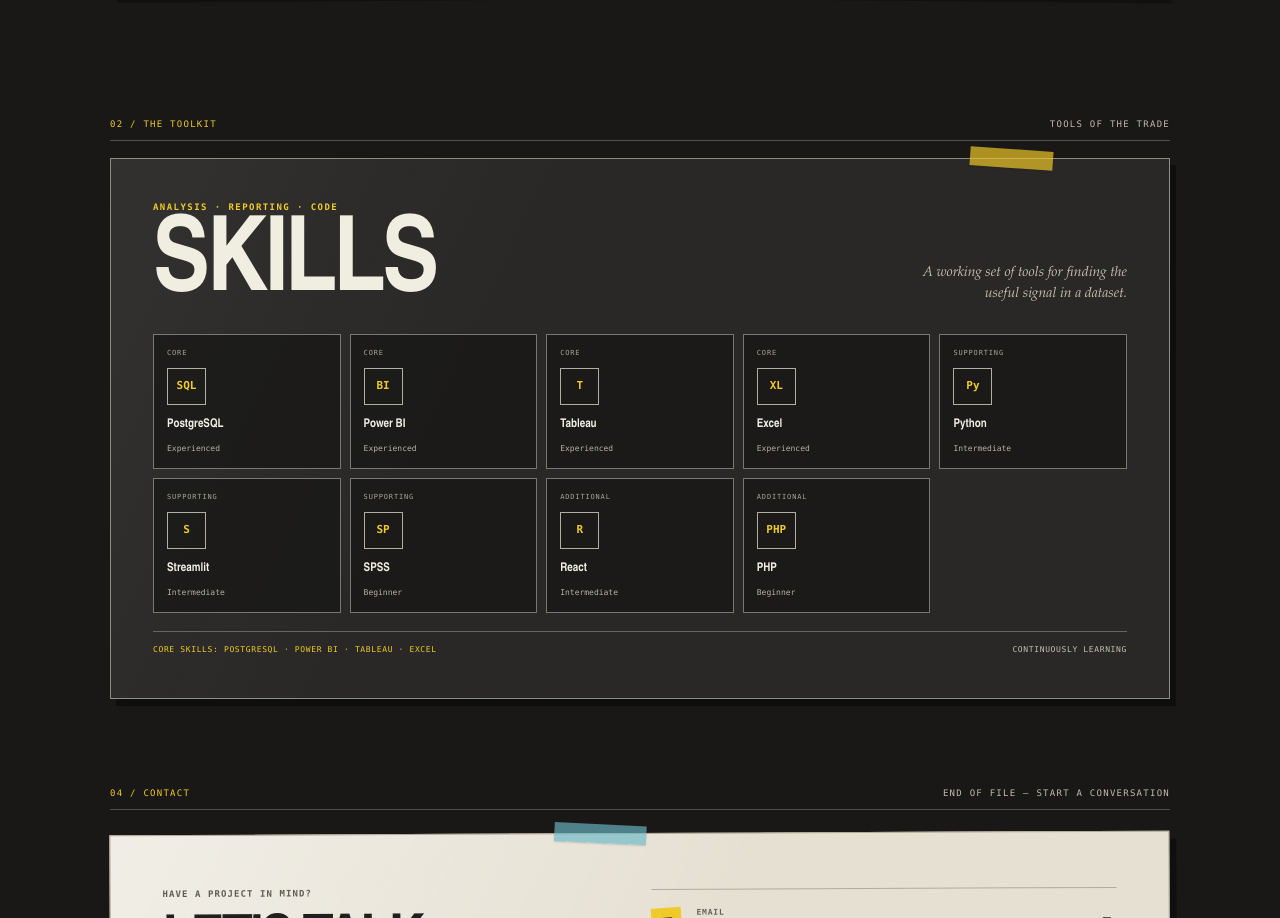
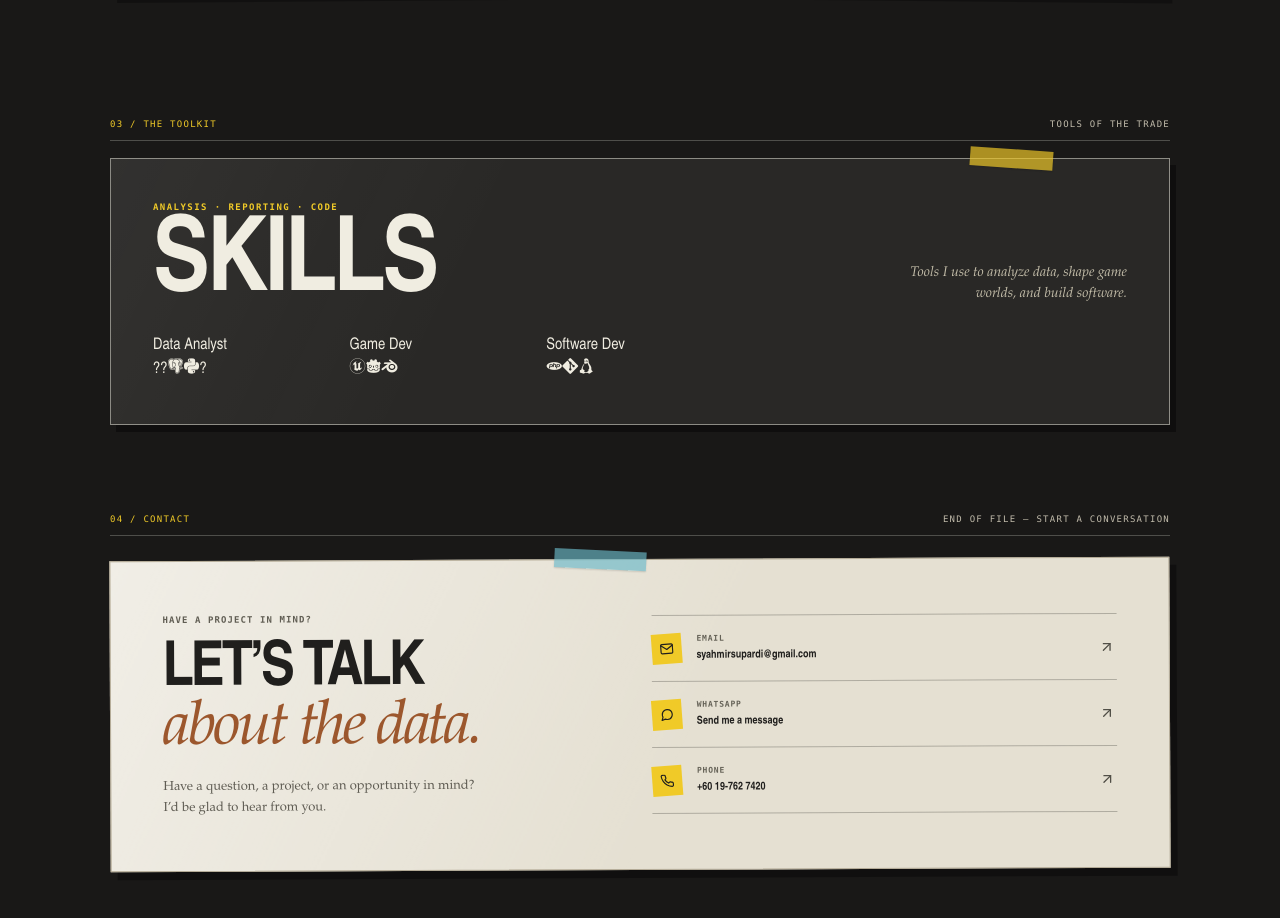
Before and after one commit to SyahmirSupardi/portfolio, a React (Vite) app: page / in a window 1280 px wide. Shown: the part 2236-3154 px from the top of the page. Built offline with nearby package versions, Linux system fonts and the light colour scheme.

Commit message:
Add grouped skill icon stacks

```diff
--- a/src/components/Experience.tsx
+++ b/src/components/Experience.tsx
@@ -1,20 +1,43 @@
-const skills = [
-  { abbreviation: 'SQL', name: 'PostgreSQL', level: 'Experienced', group: 'CORE' },
-  { abbreviation: 'BI', name: 'Power BI', level: 'Experienced', group: 'CORE' },
-  { abbreviation: 'T', name: 'Tableau', level: 'Experienced', group: 'CORE' },
-  { abbreviation: 'XL', name: 'Excel', level: 'Experienced', group: 'CORE' },
-  { abbreviation: 'Py', name: 'Python', level: 'Intermediate', group: 'SUPPORTING' },
-  { abbreviation: 'S', name: 'Streamlit', level: 'Intermediate', group: 'SUPPORTING' },
-  { abbreviation: 'SP', name: 'SPSS', level: 'Beginner', group: 'SUPPORTING' },
-  { abbreviation: 'R', name: 'React', level: 'Intermediate', group: 'ADDITIONAL' },
-  { abbreviation: 'PHP', name: 'PHP', level: 'Beginner', group: 'ADDITIONAL' },
+type Skill = { name: string; icon?: string }
+type SkillCategory = { name: string; skills: Skill[] }
+
+const skillCategories: SkillCategory[] = [
+  {
+    name: 'Data Analyst',
+    skills: [
+      { name: 'Tableau' },
+      { name: 'Power BI' },
+      { name: 'Streamlit', icon: 'streamlit-plain' },
+      { name: 'PostgreSQL', icon: 'postgresql-plain' },
+      { name: 'Python', icon: 'python-plain' },
+      { name: 'Excel' },
+    ],
+  },
+  {
+    name: 'Game Dev',
+    skills: [
+      { name: 'Unreal Engine 5', icon: 'unrealengine-original' },
+      { name: 'Godot', icon: 'godot-plain' },
+      { name: 'Blender', icon: 'blender-original' },
+      { name: 'Notion', icon: 'notion-plain' },
+    ],
+  },
+  {
+    name: 'Software Dev',
+    skills: [
+      { name: 'React Native', icon: 'reactnative-original' },
+      { name: 'PHP', icon: 'php-plain' },
+      { name: 'Git', icon: 'git-plain' },
+      { name: 'Linux', icon: 'linux-plain' },
+    ],
+  },
 ]
 
 const Experience = () => {
   return (
     <section id="toolkit" className="section-wrap skills-section" aria-labelledby="toolkit-title">
       <div className="section-label-row">
-        <span>02 / THE TOOLKIT</span>
+        <span>03 / THE TOOLKIT</span>
         <span>TOOLS OF THE TRADE</span>
       </div>
 
@@ -23,23 +46,31 @@
         <div className="skills-board-heading">
           <p>ANALYSIS · REPORTING · CODE</p>
           <h2 id="toolkit-title">Skills</h2>
-          <span className="skills-board-note">A working set of tools for finding the useful signal in a dataset.</span>
+          <span className="skills-board-note">Tools I use to analyze data, shape game worlds, and build software.</span>
         </div>
 
         <div className="skills-grid">
-          {skills.map((skill) => (
-            <article className="skill-tile" key={skill.name}>
-              <span className="skill-group">{skill.group}</span>
-              <span className="skill-stamp" aria-hidden="true">{skill.abbreviation}</span>
-              <strong>{skill.name}</strong>
-              <span className="skill-level">{skill.level}</span>
+          {skillCategories.map((category) => (
+            <article className="skill-category" key={category.name}>
+              <h3>{category.name}</h3>
+              <div className="skill-icon-stack">
+                {category.skills.map((skill) => (
+                  <span
+                    className={`skill-icon-badge${skill.icon ? '' : ' skill-icon-badge--placeholder'}`}
+                    data-name={skill.name}
+                    role="img"
+                    aria-label={skill.icon ? skill.name : `${skill.name} icon unavailable`}
+                    tabIndex={0}
+                    key={skill.name}
+                  >
+                    {skill.icon
+                      ? <i className={`devicon-${skill.icon}`} aria-hidden="true" />
+                      : <span className="skill-icon-placeholder" aria-hidden="true">?</span>}
+                  </span>
+                ))}
+              </div>
             </article>
           ))}
-        </div>
-
-        <div className="skills-board-footer">
-          <span>CORE SKILLS: POSTGRESQL · POWER BI · TABLEAU · EXCEL</span>
-          <span>CONTINUOUSLY LEARNING</span>
         </div>
       </div>
     </section>
```
